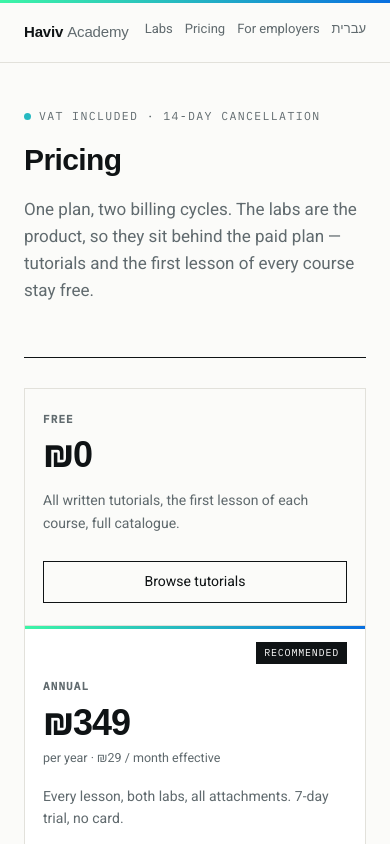
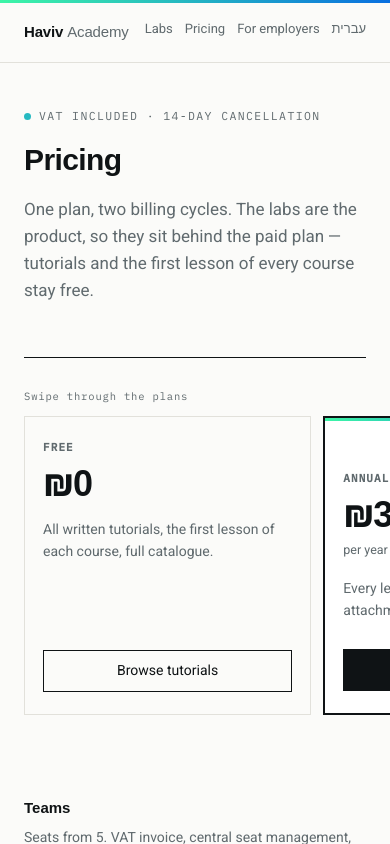
Before and after one commit to elad-haviv/academy, a Next.js app: page /en/pricing in a window 390 px wide. Shown: the top 844 px of the page. Built offline with nearby package versions, Linux system fonts and the light colour scheme.

Commit message:
Pricing on mobile: swipeable snap gallery of plans instead of a vertical stack

```diff
--- a/src/app/en/pricing/page.tsx
+++ b/src/app/en/pricing/page.tsx
@@ -35,6 +35,7 @@ export default function EnPricing() {
           </p>
         </header>
 
+        <p className="plans-hint">Swipe through the plans</p>
         <div className="plans en-plans">
           <div className="plan">
             <b className="name">Free</b>
--- a/src/app/globals.css
+++ b/src/app/globals.css
@@ -397,13 +397,36 @@ footer { border-top: 1px solid var(--ink); background: var(--tint); padding: 28p
 .plan .name { overflow-wrap: normal; word-break: keep-all; }
 .plan-tag { position: absolute; inset-inline-end: 18px; top: 16px; font-family: var(--mono); font-size: 10px; letter-spacing: .08em; text-transform: uppercase; background: var(--ink); color: #fff; padding: 3px 8px; }
 
-/* pricing must stack: this rule has to come AFTER the base .plans declaration */
+/* swipe affordance: only on the carousel viewport (base rule must precede the media query) */
+.plans-hint { display: none; font-family: var(--mono); font-size: 10.5px; letter-spacing: .08em; color: var(--soft); margin: 0 0 8px; }
+
+/* Mobile: the three plans become a swipeable snap gallery (RTL-aware) */
 @media (max-width: 900px) {
-  .plans { grid-template-columns: 1fr; }
-  .plan { padding: 22px 18px; }
+  .plans {
+    grid-template-columns: none;
+    grid-auto-flow: column;
+    grid-auto-columns: 84%;
+    gap: 12px;
+    background: transparent;
+    border: 0;
+    overflow-x: auto;
+    overflow-y: hidden;
+    overscroll-behavior-x: contain;
+    scroll-snap-type: x mandatory;
+    scroll-padding-inline: var(--gutter);
+    scrollbar-width: none;
+    -webkit-overflow-scrolling: touch;
+    margin-inline: calc(var(--gutter) * -1);
+    padding-inline: var(--gutter);
+    padding-block: 4px 12px;
+  }
+  .plans::-webkit-scrollbar { display: none; }
+  .plan { scroll-snap-align: start; border: 1px solid var(--line); padding: 22px 18px; }
+  .plan-hi { border-color: var(--ink); border-width: 2px; }
   .plan .pnum { font-size: 34px; }
   .plan .btn { align-self: stretch; text-align: center; }
   .plan-hi { padding-top: 52px; }
+  .plans-hint { display: block; }
 }
 
 .faq { margin-top: 40px; max-width: 780px; }
--- a/src/app/pricing/page.tsx
+++ b/src/app/pricing/page.tsx
@@ -42,6 +42,7 @@ export default function PricingPage() {
           </p>
         </header>
 
+        <p className="plans-hint">החליקו בין המסלולים</p>
         <div className="plans">
           <div className="plan">
             <b className="name">חינם</b>
```
